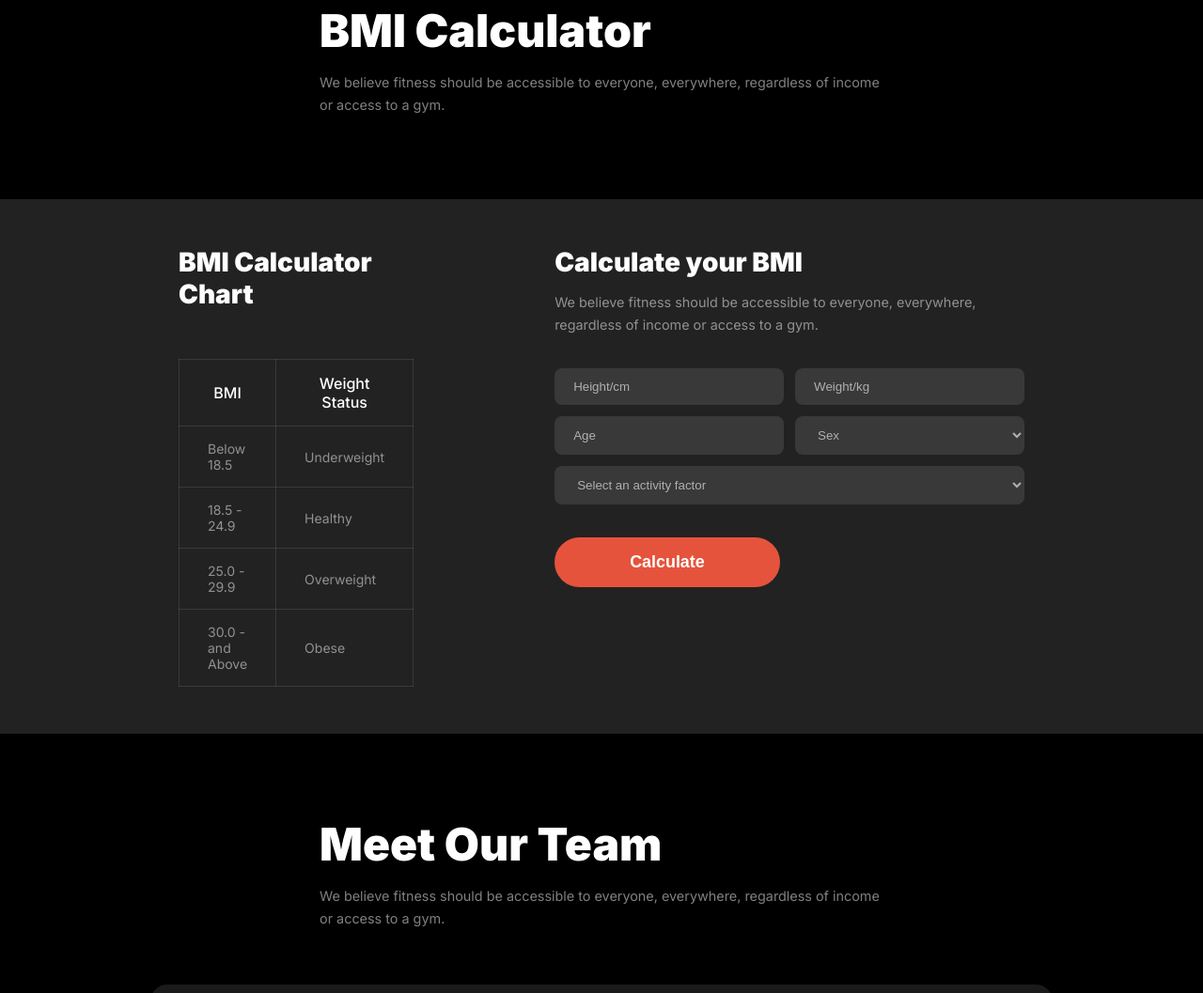
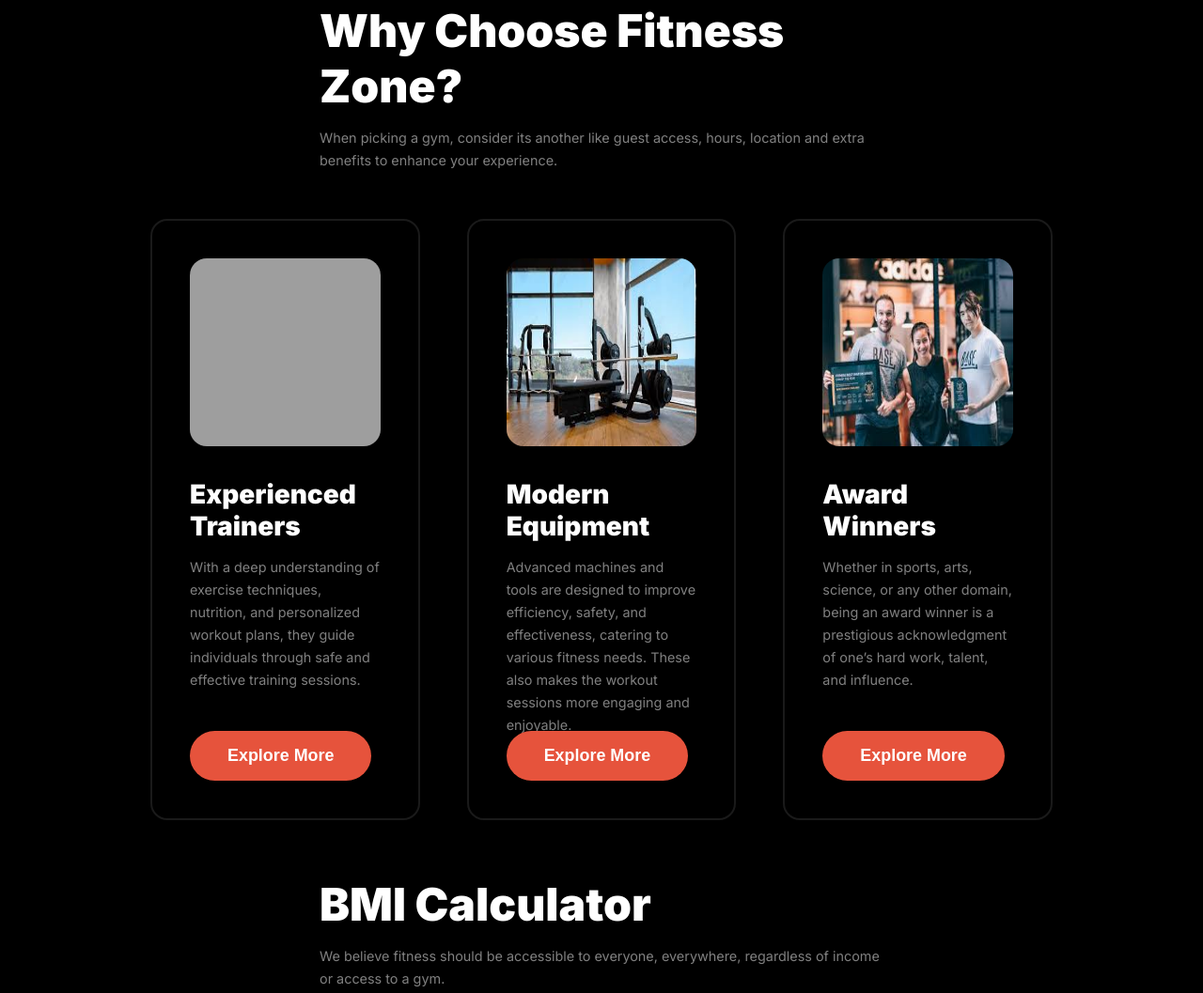
Before and after one commit to Sanjida-Khanam778/fitness-website, a plain HTML site: page index.html in a window 1280 px wide. Shown: the part 1826-2883 px from the top of the page at 94% size. Drawn offline with Linux system fonts and the light colour scheme; grey boxes are pictures that could not be loaded; a web font is replaced by a local one.

Commit message:
unique section is created for challenge part

```diff
--- a/index.html
+++ b/index.html
@@ -42,7 +42,7 @@
             <div class="banner-img-container">
                 <img src="images/banner.png" alt="">
                 <div class="tutorials video flex">
-                    <div class="circle"></div>
+                    <div class="circle"><i class="fa-solid fa-play"></i></div>
                     <div>
                         <span class="number1">350+</span> <br>
                         <span class="span1">Video Tutorial</span>
@@ -93,6 +93,32 @@
             </div>
             <div class="run-img-container">
                 <img src="images/run.jpg" alt="">
+            </div>
+        </section>
+        <section class="reason container">
+            <div class="bmi-text-container container">
+                <h2 class="bmi-heading">Why Choose Fitness Zone?</h2>
+                <p class="bmi-para">When picking a gym, consider its another like guest access, hours, location and extra benefits to enhance your experience.</p>
+            </div>
+            <div class="reason-types flex">
+                <div class="reason-type">
+                    <img src="images/images1.png" alt="">
+                    <h4 class="calc-heading">Experienced Trainers</h4>
+                    <p class="calc-desc">With a deep understanding of exercise techniques, nutrition, and personalized workout plans, they guide individuals through safe and effective training sessions. </p>
+                    <button class="btn-primary">Explore More</button>
+                </div>
+                <div class="reason-type">
+                    <img src="images/images2.jpeg" alt="">
+                    <h4 class="calc-heading">Modern Equipment</h4>
+                    <p class="calc-desc">Advanced machines and tools are designed to improve efficiency, safety, and effectiveness, catering to various fitness needs. These also makes the workout sessions more engaging and enjoyable. </p>
+                    <button class="btn-primary">Explore More</button>
+                </div>
+                <div class="reason-type">
+                    <img src="images/images3.jpeg" alt="">
+                    <h4 class="calc-heading">Award Winners</h4>
+                    <p class="calc-desc">Whether in sports, arts, science, or any other domain, being an award winner is a prestigious acknowledgment of one’s hard work, talent, and influence.</p>
+                    <button class="btn-primary">Explore More</button>
+                </div>
             </div>
         </section>
         <div class="bmi-text-container container">
--- a/styles/style.css
+++ b/styles/style.css
@@ -248,6 +248,13 @@ p {
   position: relative;
 }
 
+.fa-play{
+  position: relative;
+  top: 8px;
+  left: 10px;
+  display: none;
+}
+
 /* habit section styles */
 
 .habits > p{
@@ -268,7 +275,6 @@ p {
 
 .habit-container img{
   border-radius: 50%;
-
 }
 
 .habit-content h5{
@@ -321,6 +327,40 @@ p {
   border-radius: 18px;
   object-fit: none;
   object-position: 70% 30%;
+}
+
+/* unique section styles */
+
+.reason-types{
+  gap: 50px;
+  margin-top: 50px;
+}
+
+.reason-type{
+  border: 2px solid rgba(255, 255, 255, 0.1);
+  border-radius: 18px;
+  padding: 40px;
+  width: 33%;
+  height: 80vh;
+  position: relative;
+}
+
+.reason-type img{
+ height: 200px;
+ width: 100%;
+ border-radius: 18px;
+ margin-bottom: 30px;
+}
+
+.reason-type h4{
+  margin-bottom: 15px;
+}
+
+.reason-type button{
+  margin-top: 20px;
+  position: absolute;
+  bottom: 0;
+  margin-bottom: 40px;
 }
 
 /* bmi section related styles */
@@ -514,7 +554,8 @@ input::placeholder{
   .run,
   .bmi,
   .footer-main,
-  .footer-right{
+  .footer-right,
+  .reason-types{
     flex-direction: column;
     gap: 1rem;
   }
@@ -664,4 +705,14 @@ input::placeholder{
   .footer-last{
     margin-top: 36px;
   }
+  .fa-play{
+    display: block;
+  }
+  .reason-type{
+
+    padding: 40px;
+    width: 100%;
+    height: 125vh;
+    position: relative;
+  }
 }
```
Also changed, not shown: images/images2.jpeg (added), images/images3.jpeg (added), 1 other file.
